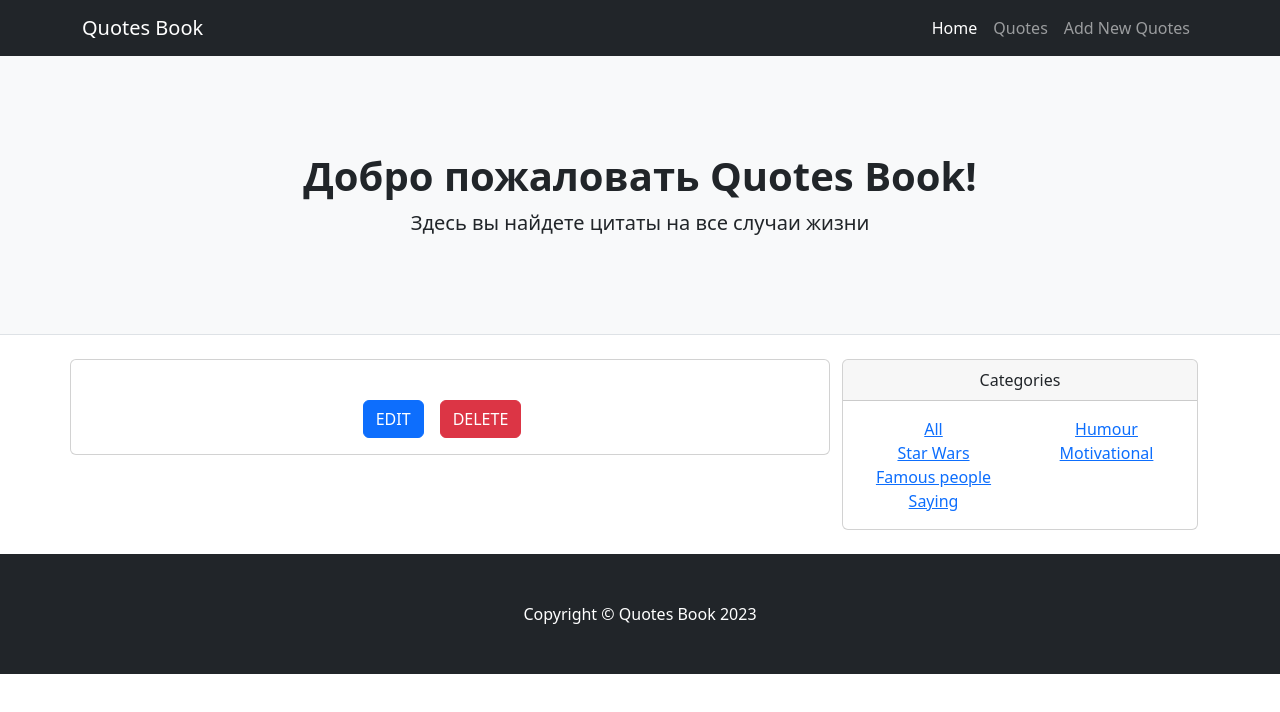
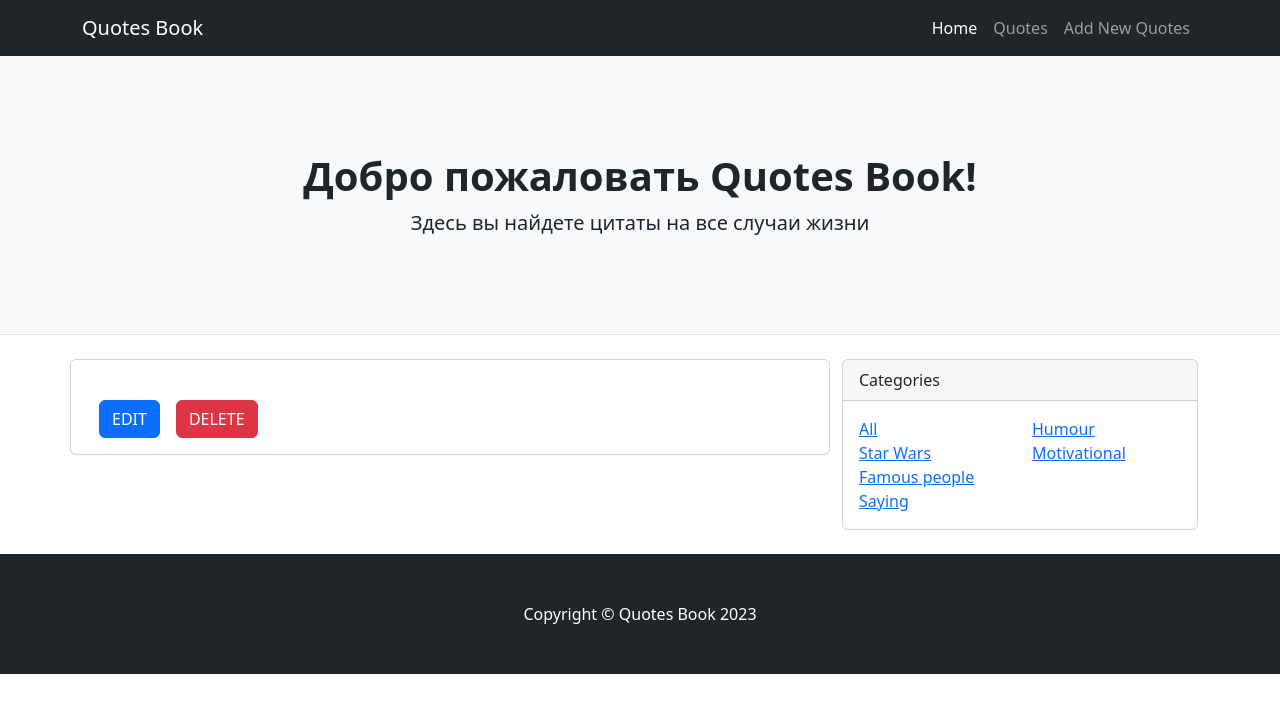
Before and after one commit to almazovurmat/reactQuoteBook, a React (Create React App) app: page / in a window 1280 px wide. Shown: the top 712 px of the page. Built offline with nearby package versions, Linux system fonts and the light colour scheme; no server answers.

Commit message:
removed app.css

```diff
--- a/src/App.css
+++ /dev/null
@@ -1,3 +0,0 @@
-.App {
-  text-align: center;
-}
--- a/src/App.tsx
+++ b/src/App.tsx
@@ -1,6 +1,5 @@
 import React from 'react';
 import {Outlet, Route, Routes} from "react-router-dom";
-import './App.css';
 import MainPage from "./containers/MainPage/MainPage";
 import Navbar from "./components/Navbar/Navbar";
 import Header from "./components/Header/Header";
```
